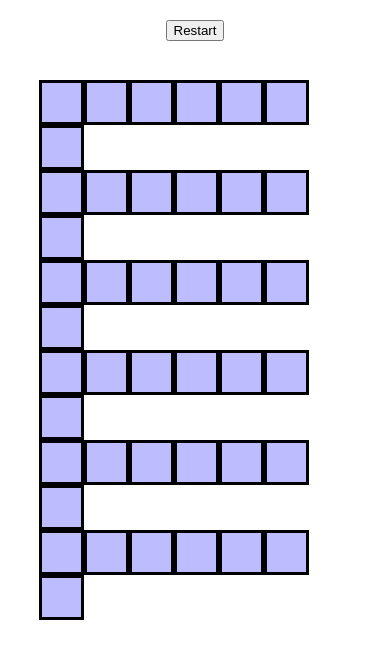
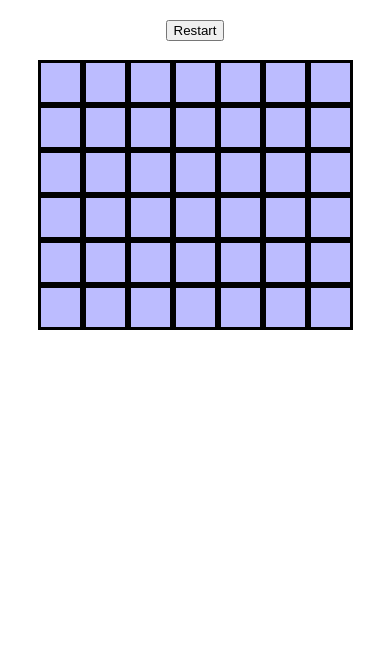
Before and after one commit to BiplopDey/conncect4-front, a React (Create React App) app: page / in a window 390 px wide. Shown: the top 658 px of the page. Built offline with nearby package versions, Linux system fonts and the light colour scheme.

Commit message:
make responsive

```diff
--- a/src/components/menu.css
+++ b/src/components/menu.css
@@ -3,5 +3,5 @@
   display: flex;
   justify-content: center;
   align-items: center;
-  margin-top: 5vw;
+  margin: 5vw;
 }
--- a/src/components/table.css
+++ b/src/components/table.css
@@ -3,5 +3,5 @@
   flex-direction: column;
   align-items: center;
   justify-content: center;
-  margin: 10vw;
+  /*margin: 10vw;*/
 }
```
